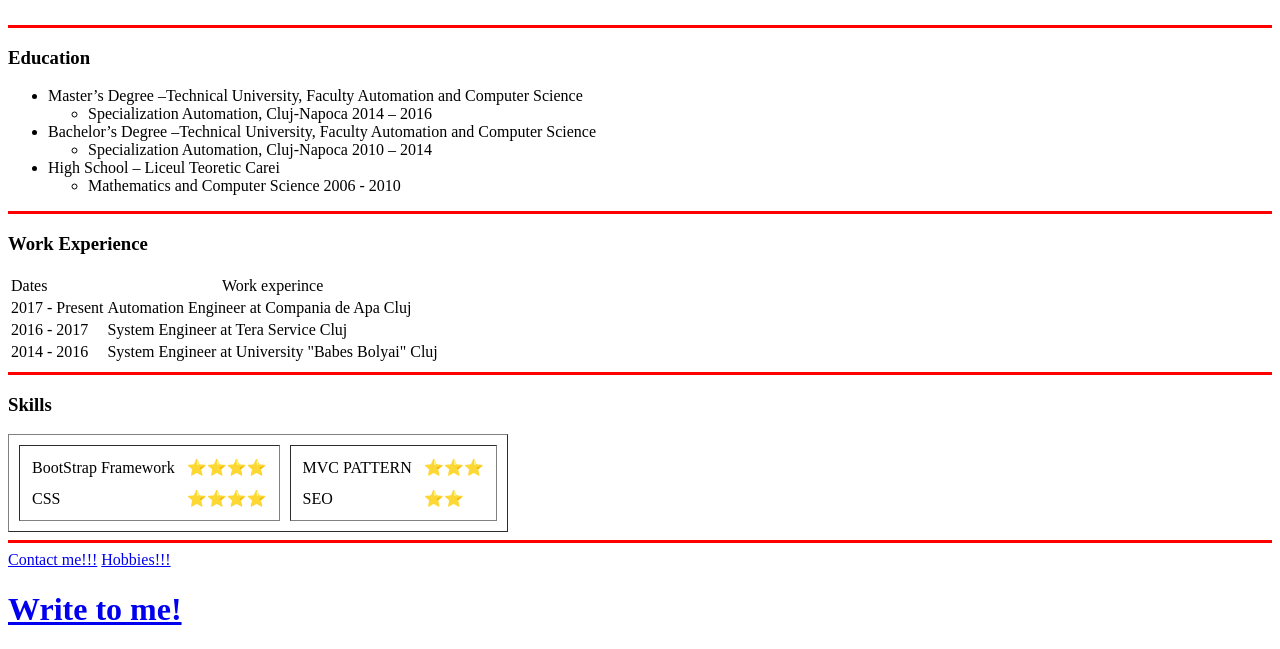
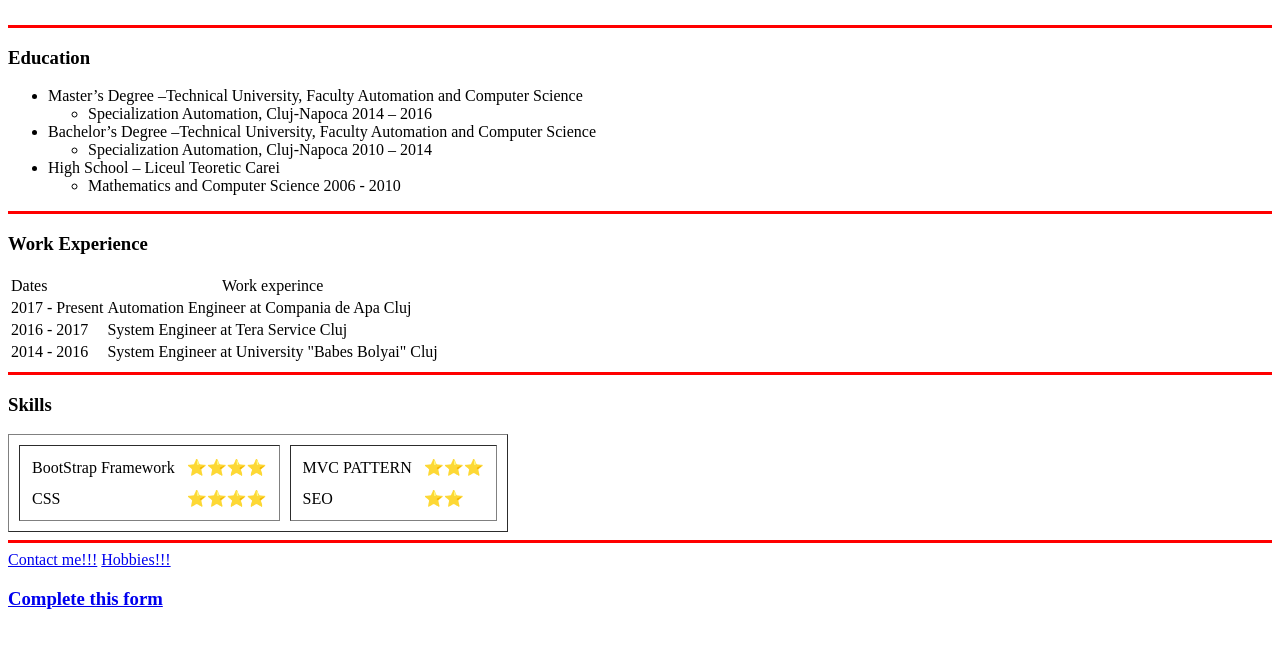
Before and after one commit to Cicio91/cv, a plain HTML site: page index.html in a window 1280 px wide. Shown: the part 337-986 px from the top of the page. Drawn offline with Linux system fonts and the light colour scheme.

Commit message:
Add files via upload

```diff
--- a/index.html
+++ b/index.html
@@ -95,6 +95,6 @@
 <a href="personal.html">Contact me!!!</a>
 <a href="hobbies.html">Hobbies!!!</a>
 <br>
-<h1><a href="inputs.html">Write to me!</a></h1>
+<h3><a href="inputs.html">Complete this form</a></h3>
 </body>
 </html>
```
